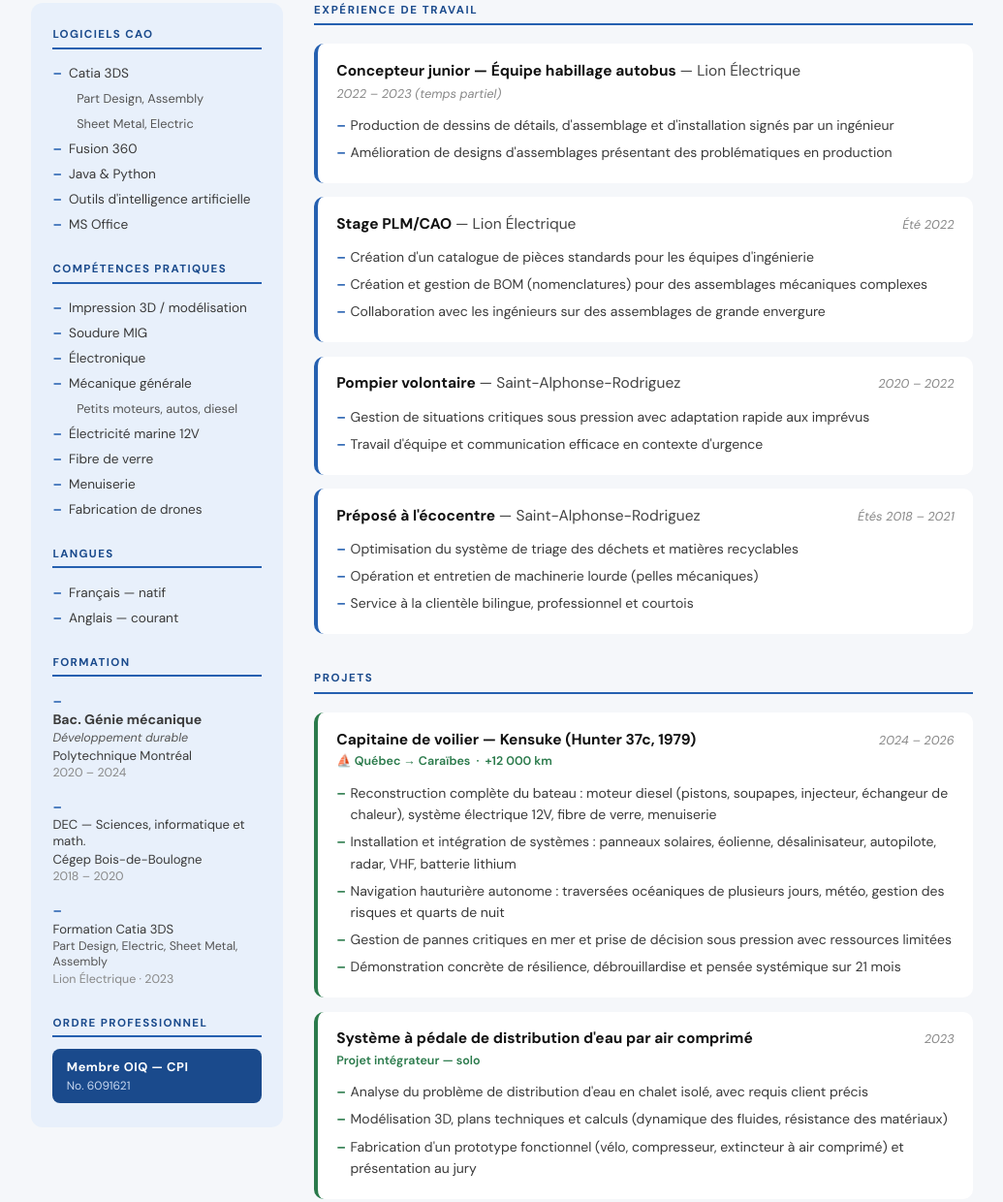
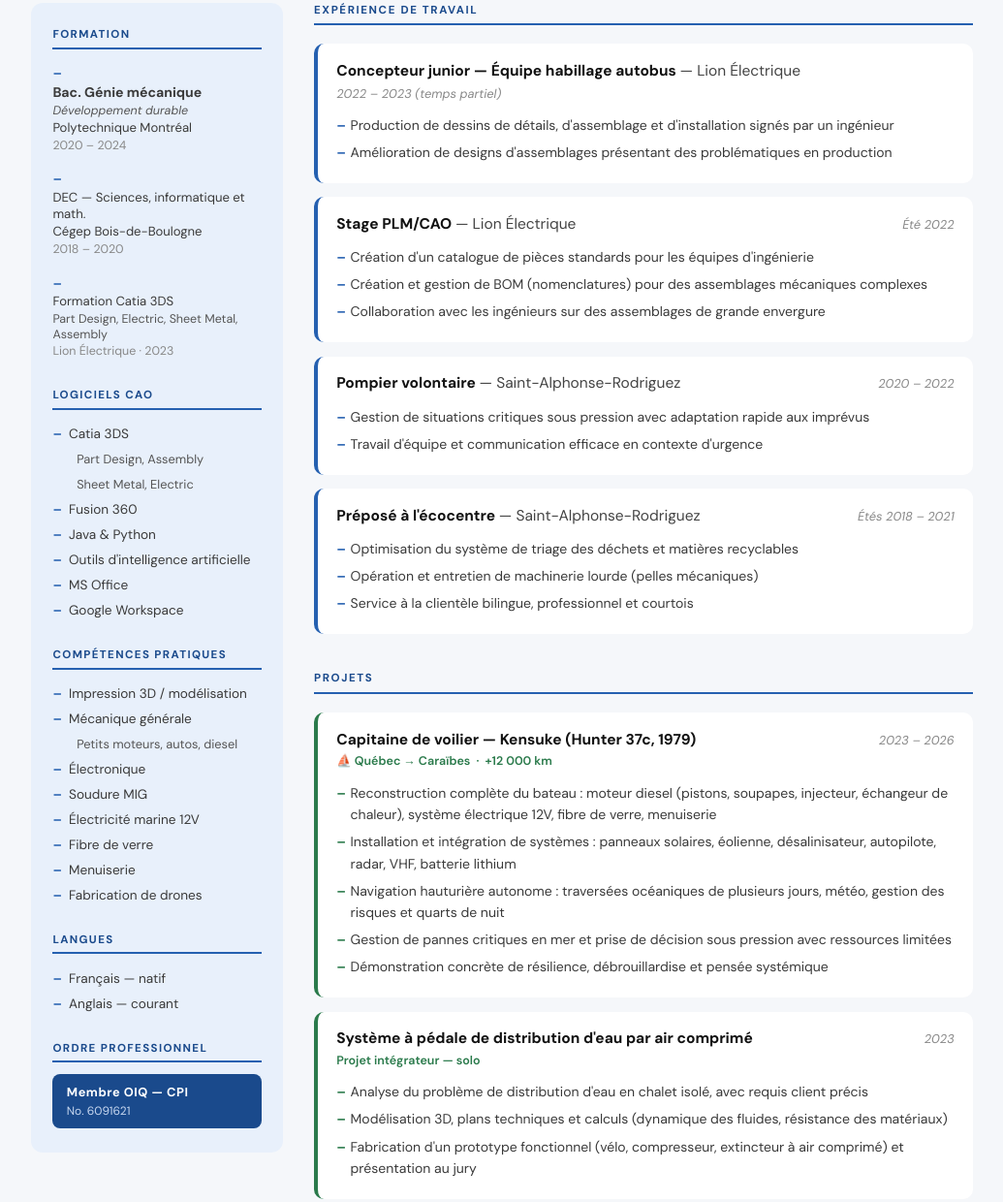
Before and after one commit to emile163/emile_bergeron, a plain HTML site: page index.html in a window 1280 px wide. Shown: the part 465-1705 px from the top of the page at 97% size, without its empty margins (122-1157 px from the left). Drawn offline with Linux system fonts and the light colour scheme.

Commit message:
Add files via upload

```diff
--- a/index.html
+++ b/index.html
@@ -120,8 +120,8 @@
     <h1 class="hero-name">Émile Bergeron</h1>
     <p class="hero-title">CPI en génie mécanique &nbsp;·&nbsp; Polyvalent &amp; Créatif</p>
     <p class="hero-tagline">
-      Créateur dans l'âme, débrouillard et résilient par expérience : là où d'autres voient un problème,
-      je vois un système à comprendre, améliorer et faire fonctionner.
+      Créateur dans l'âme, débrouillard par nature et résilient par expérience :<br>
+      derrière tout problème se cache un système que je veux comprendre, améliorer et faire fonctionner.
     </p>
     <div class="hero-contacts">
       <a href="tel:4383958482">📞 (438) 395-8482</a>
@@ -136,42 +136,7 @@
 
   <aside class="sidebar" id="competences">
 
-    <div class="sidebar-section">
-      <p class="sidebar-label">Logiciels CAO</p>
-      <ul>
-        <li>Catia 3DS</li>
-        <li class="sub">Part Design, Assembly</li>
-        <li class="sub">Sheet Metal, Electric</li>
-        <li>Fusion 360</li>
-        <li>Java &amp; Python</li>
-        <li>Outils d'intelligence artificielle</li>
-        <li>MS Office</li>
-      </ul>
-    </div>
-
-    <div class="sidebar-section">
-      <p class="sidebar-label">Compétences pratiques</p>
-      <ul>
-        <li>Impression 3D / modélisation</li>
-        <li>Soudure MIG</li>
-        <li>Électronique</li>
-        <li>Mécanique générale</li>
-        <li class="sub">Petits moteurs, autos, diesel</li>
-        <li>Électricité marine 12V</li>
-        <li>Fibre de verre</li>
-        <li>Menuiserie</li>
-        <li>Fabrication de drones</li>
-      </ul>
-    </div>
-
-    <div class="sidebar-section">
-      <p class="sidebar-label">Langues</p>
-      <ul>
-        <li>Français — natif</li>
-        <li>Anglais — courant</li>
-      </ul>
-    </div>
-
+    <!-- FORMATION en premier -->
     <div class="sidebar-section">
       <p class="sidebar-label">Formation</p>
       <ul>
@@ -194,6 +159,47 @@
       </ul>
     </div>
 
+    <!-- LOGICIELS CAO -->
+    <div class="sidebar-section">
+      <p class="sidebar-label">Logiciels CAO</p>
+      <ul>
+        <li>Catia 3DS</li>
+        <li class="sub">Part Design, Assembly</li>
+        <li class="sub">Sheet Metal, Electric</li>
+        <li>Fusion 360</li>
+        <li>Java &amp; Python</li>
+        <li>Outils d'intelligence artificielle</li>
+        <li>MS Office</li>
+        <li>Google Workspace</li>
+      </ul>
+    </div>
+
+    <!-- COMPÉTENCES PRATIQUES -->
+    <div class="sidebar-section">
+      <p class="sidebar-label">Compétences pratiques</p>
+      <ul>
+        <li>Impression 3D / modélisation</li>
+        <li>Mécanique générale</li>
+        <li class="sub">Petits moteurs, autos, diesel</li>
+        <li>Électronique</li>
+        <li>Soudure MIG</li>
+        <li>Électricité marine 12V</li>
+        <li>Fibre de verre</li>
+        <li>Menuiserie</li>
+        <li>Fabrication de drones</li>
+      </ul>
+    </div>
+
+    <!-- LANGUES -->
+    <div class="sidebar-section">
+      <p class="sidebar-label">Langues</p>
+      <ul>
+        <li>Français — natif</li>
+        <li>Anglais — courant</li>
+      </ul>
+    </div>
+
+    <!-- ORDRE PROFESSIONNEL -->
     <div class="sidebar-section">
       <p class="sidebar-label">Ordre professionnel</p>
       <div class="badge-oiq">
@@ -262,7 +268,7 @@
       <div class="entry project">
         <div class="entry-header">
           <span class="entry-title">Capitaine de voilier — Kensuke (Hunter 37c, 1979)</span>
-          <span class="entry-dates">2024 – 2026</span>
+          <span class="entry-dates">2023 – 2026</span>
         </div>
         <p class="entry-sub-label">⛵ Québec → Caraïbes &nbsp;·&nbsp; +12 000 km</p>
         <ul class="entry-bullets">
@@ -270,7 +276,7 @@
           <li>Installation et intégration de systèmes : panneaux solaires, éolienne, désalinisateur, autopilote, radar, VHF, batterie lithium</li>
           <li>Navigation hauturière autonome : traversées océaniques de plusieurs jours, météo, gestion des risques et quarts de nuit</li>
           <li>Gestion de pannes critiques en mer et prise de décision sous pression avec ressources limitées</li>
-          <li>Démonstration concrète de résilience, débrouillardise et pensée systémique sur 21 mois</li>
+          <li>Démonstration concrète de résilience, débrouillardise et pensée systémique</li>
         </ul>
       </div>
 
```
